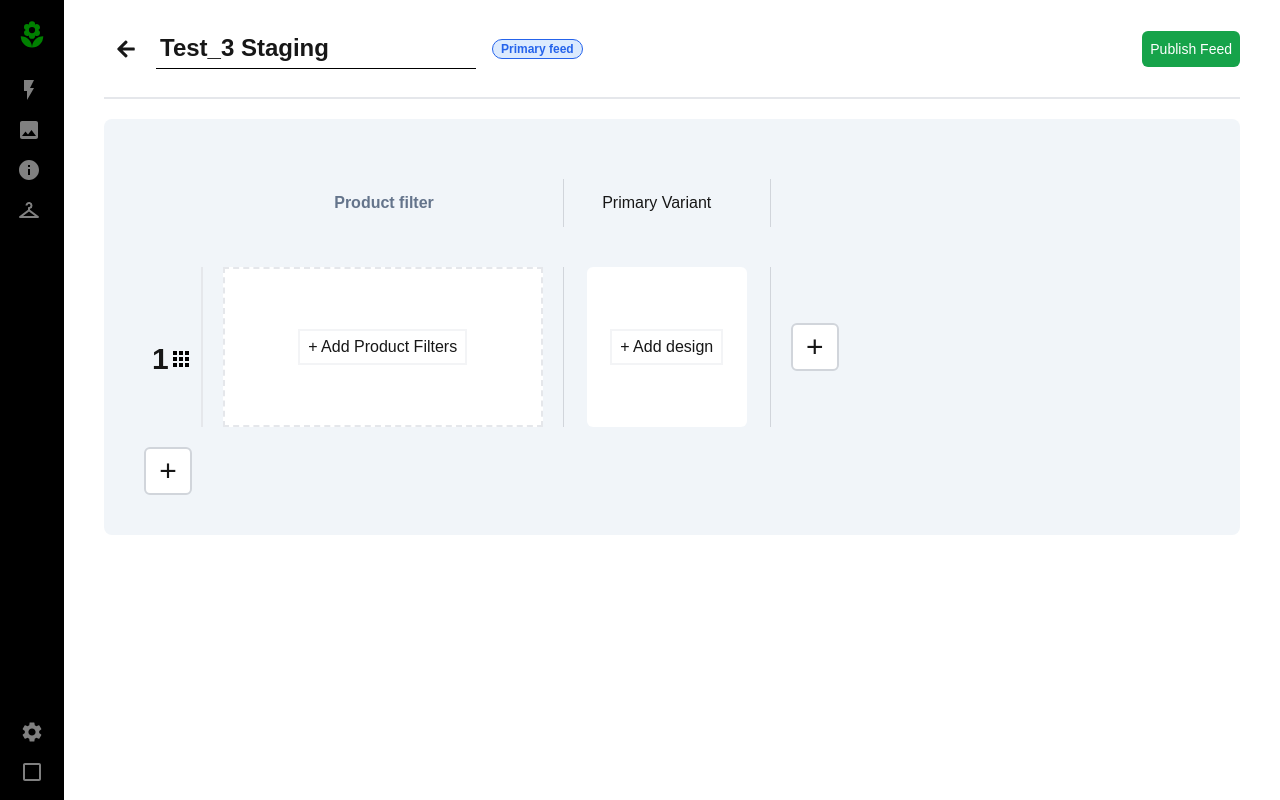
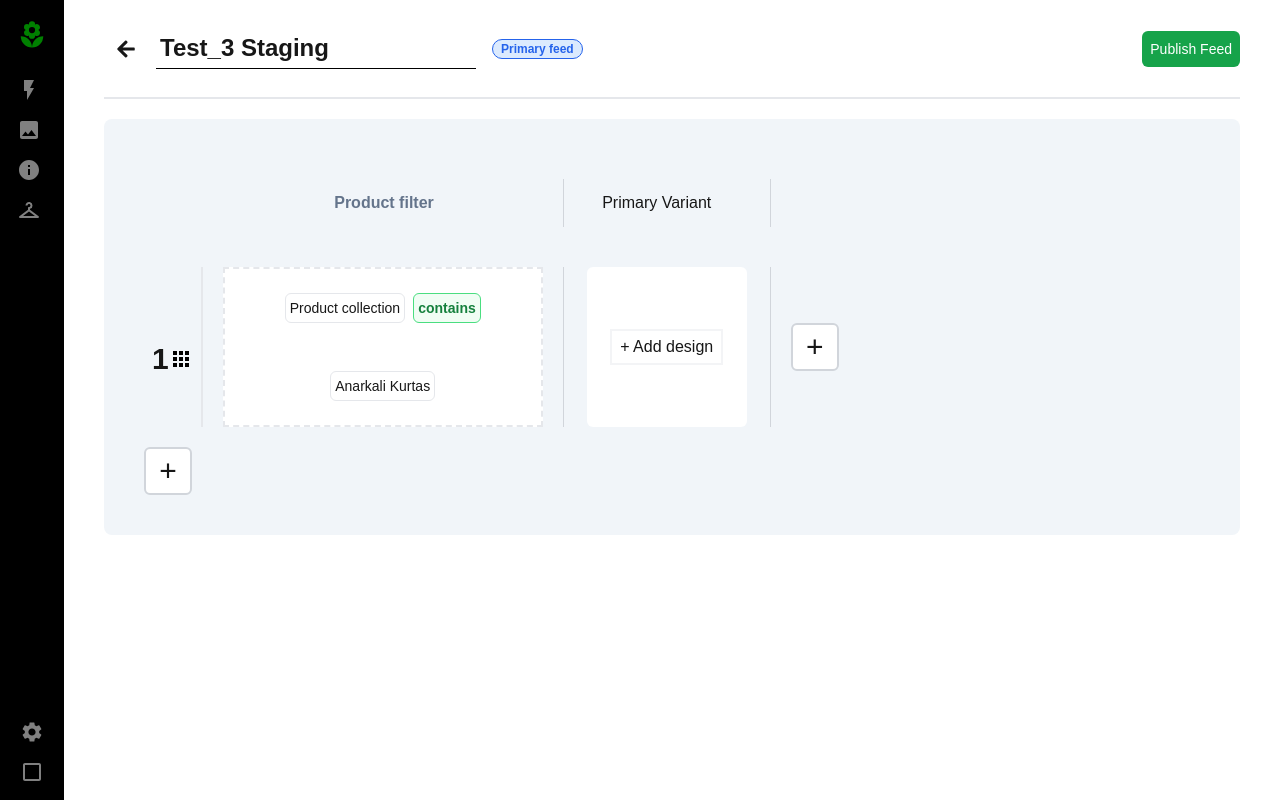
Before and after one commit to hh-hassan/assignment_RetainIQ, a Next.js app: page / in a window 1280 px wide. Built offline with nearby package versions, Linux system fonts and the light colour scheme.

Commit message:
added default product filters

```diff
--- a/src/app/components/RowStart.js
+++ b/src/app/components/RowStart.js
@@ -1,12 +1,14 @@
-import { useDispatch } from 'react-redux';
+import { useDispatch, useSelector } from 'react-redux';
 import { Draggable } from 'react-beautiful-dnd';
-import { deleteRow} from '../../redux/tableSlice'
+import { deleteRow, selectButton } from '../../redux/tableSlice'
 import { FaTrash } from "react-icons/fa";
 import { MdApps } from "react-icons/md";
 
 const RowStart = ({ind}) => {
 
     const dispatch = useDispatch();
+
+    const filters = useSelector((store) => store.table.table?.[ind-1]?.filters);
 
     return (
 
@@ -33,9 +35,22 @@ const RowStart = ({ind}) => {
 
                         </div>
 
+                        <div className={`flex flex-wrap items-center justify-center mx-5 my-5 w-80 h-40 border-2 border-dashed border-gray-200 bg-white ${filters.length !== 0 ? 'hover:w-[490px] hover:h-20 hover:z-5 hover:absolute hover:transition-all hover:duration-300 hover:translate-x-14' : ''}`}>
+                        {
+                            filters.length===0?
 
-                        <div className="flex justify-center items-center mx-5 my-5 w-80 h-40 border-2 border-dashed border-gray-200 bg-white">
-                            <button className="px-2 py-1 border-2 border-gray-100">+ Add Product Filters</button>
+                                <button className="px-2 py-1 border-2 border-gray-100">+ Add Product Filters</button>
+                                    :
+                                        filters.map((f, index) =>
+
+                                            <button
+                                                key={index}
+                                                className={`border border-gray-200 m-1 p-1 text-sm rounded-md transition-colors duration-200 ${f.isSelected ? 'text-green-700 bg-green-50 border-green-400 font-semibold' : ''}`}
+                                                onClick={() => dispatch(selectButton({rowIndex: ind-1, butIndex: index}))}
+                                            >
+                                                {f.title}
+                                            </button>)
+                        }
                         </div>
 
                     </div>
--- a/src/redux/tableSlice.js
+++ b/src/redux/tableSlice.js
@@ -6,8 +6,8 @@ const tableSlice = createSlice({
 
     initialState: {
         table: [
-            { title: null, content: [{ imgId: null, imgTitle: null }] },
-
+            { filters: [{title:"Product collection", isSelected: false}, {title:"contains", isSelected: true}, {title:"Anarkali Kurtas", isSelected: false}],
+            content: [{ imgId: null, imgTitle: null }] },
         ],
     },
 
@@ -15,7 +15,7 @@ const tableSlice = createSlice({
 
         addRow: (state) => {
             const newRow = {
-                title: null,
+                filters: [],
                 content: Array.from({ length: state.table[0].content.length }, () => ({
                     imgId: null,
                     imgTitle: null,
@@ -62,9 +62,14 @@ const tableSlice = createSlice({
             state.table.splice(destinationIndex, 0, removed);
         },
 
+        selectButton: (state, action) => {
+            const { rowIndex, butIndex } = action.payload;
+            state.table[rowIndex].filters[butIndex].isSelected = !(state.table[rowIndex].filters[butIndex].isSelected);
+        },
+
     },
 });
 
-export const { addRow, deleteRow, addCol, deleteCol, updateBox, reorderRows } = tableSlice.actions;
+export const { addRow, deleteRow, addCol, deleteCol, updateBox, reorderRows, selectButton } = tableSlice.actions;
 
 export default tableSlice.reducer;
```
